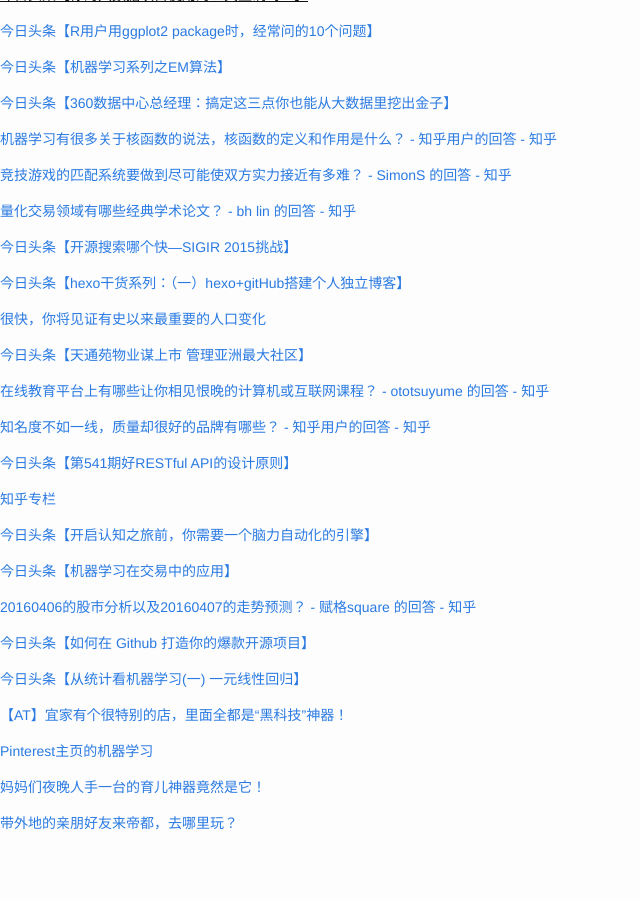
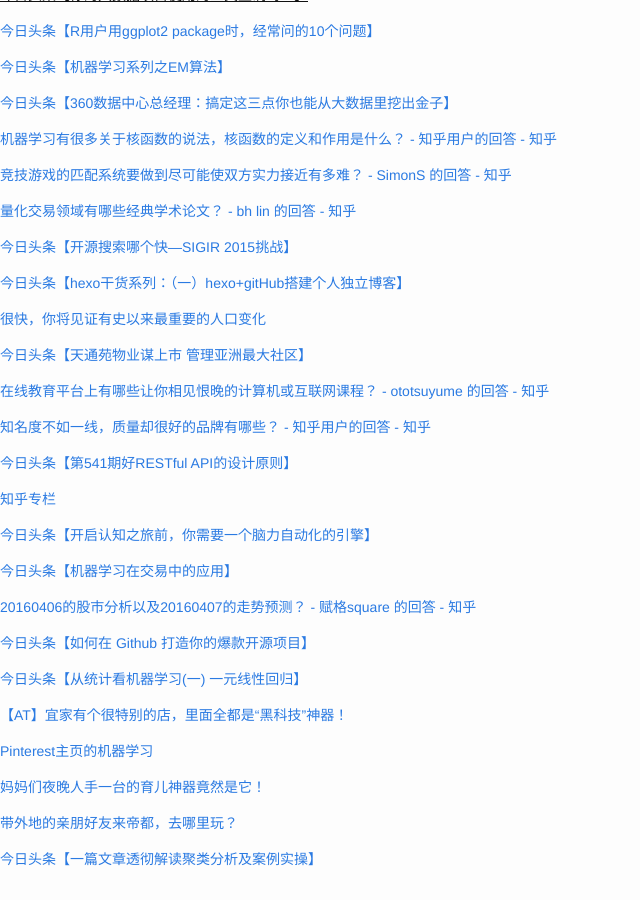
Before and after one commit to cnwarden/cnwarden.github.io, a Jekyll site: the page built from fav/index.md, in a window 1280 px wide and 900 px high, scrolled down 8490 px. Shown: the whole window, without its empty margins (0-640 px from the left). Built offline with Jekyll 4.4.1, drawn with Linux system fonts in a browser that asks for light colours; emoji names are drawn with the system emoji font; before the commit the page ends 9354 px from its top, so only the background shows below that.

Commit message:
auto commit

```diff
--- a/fav/index.md
+++ b/fav/index.md
@@ -516,3 +516,5 @@ title:  fav
 [妈妈们夜晚人手一台的育儿神器竟然是它！](http://mp.weixin.qq.com/s?__biz=MjM5MzU2NDg4MA==&mid=408761976&idx=1&sn=7a62dd55906ee9b599e1d1a485505613&scene=0#wechat_redirect)
 
 [带外地的亲朋好友来帝都，去哪里玩？](http://mp.weixin.qq.com/s?__biz=MzA5Njg5NzUwNw==&mid=403863875&idx=2&sn=a4bfce69372785fb0e1d3749abb78b3d&scene=2&srcid=0407pMP90q2fkPizFO1lnLzO&from=timeline&isappinstalled=0#wechat_redirect)
+
+[今日头条【一篇文章透彻解读聚类分析及案例实操】](http://toutiao.com/group/6268923763908215041/?iid=3946525414&app=news_article&tt_from=android_share&utm_medium=toutiao_android&utm_campaign=client_share)
```
